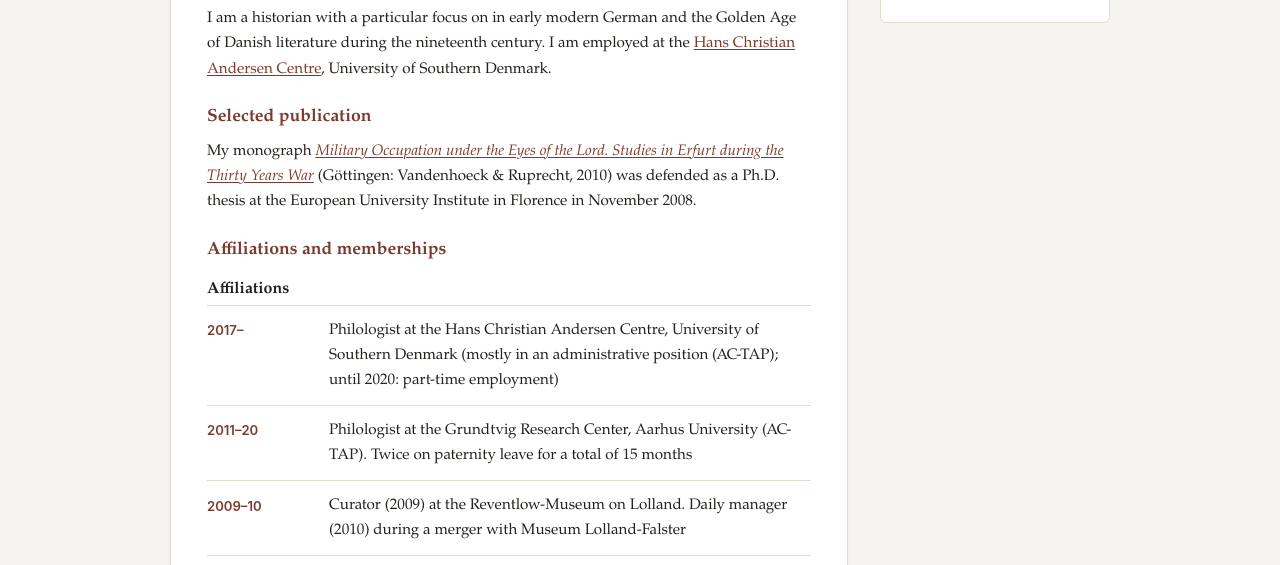
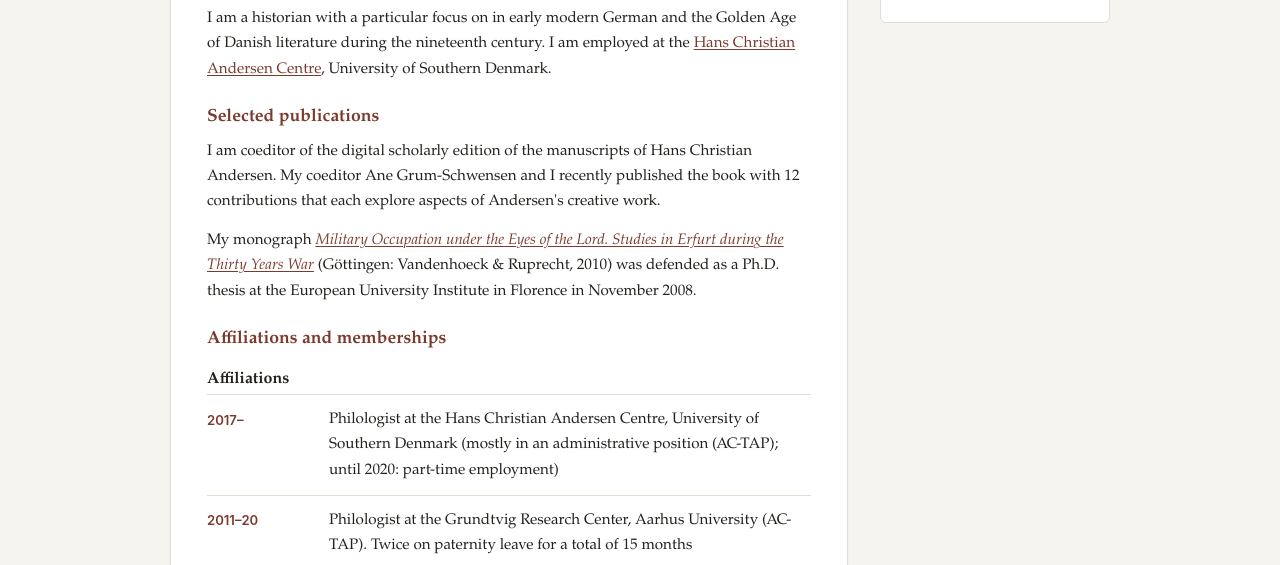
Before and after one commit to ogierMontanus/montanus-cv, an Eleventy site: page content/index.md in a window 1280 px wide. Shown: the part 191-756 px from the top of the page. Built offline with nearby package versions, Linux system fonts and the light colour scheme; Eleventy itself is replaced by a stand-in of ours; files that its build step writes are made by us from their sources.

Commit message:
index.md aktualisieren

```diff
--- a/content/index.md
+++ b/content/index.md
@@ -8,7 +8,9 @@ permalink: /
 
 I am a historian with a particular focus on in early modern German and the Golden Age of Danish literature during the nineteenth century. I am employed at the [Hans Christian Andersen Centre](http://www.sdu.dk/hca), University of Southern Denmark.
 
-### Selected publication
+### Selected publications
+
+I am coeditor of the digital scholarly edition of the manuscripts of Hans Christian Andersen. My coeditor Ane Grum-Schwensen and I recently published the book with 12 contributions that each explore aspects of Andersen's creative work.
 
 My monograph [*Military Occupation under the Eyes of the Lord. Studies in Erfurt during the Thirty Years War*]({{ '/books/' | url }}) (Göttingen: Vandenhoeck & Ruprecht, 2010) was defended as a Ph.D. thesis at the European University Institute in Florence in November 2008.
 
```
